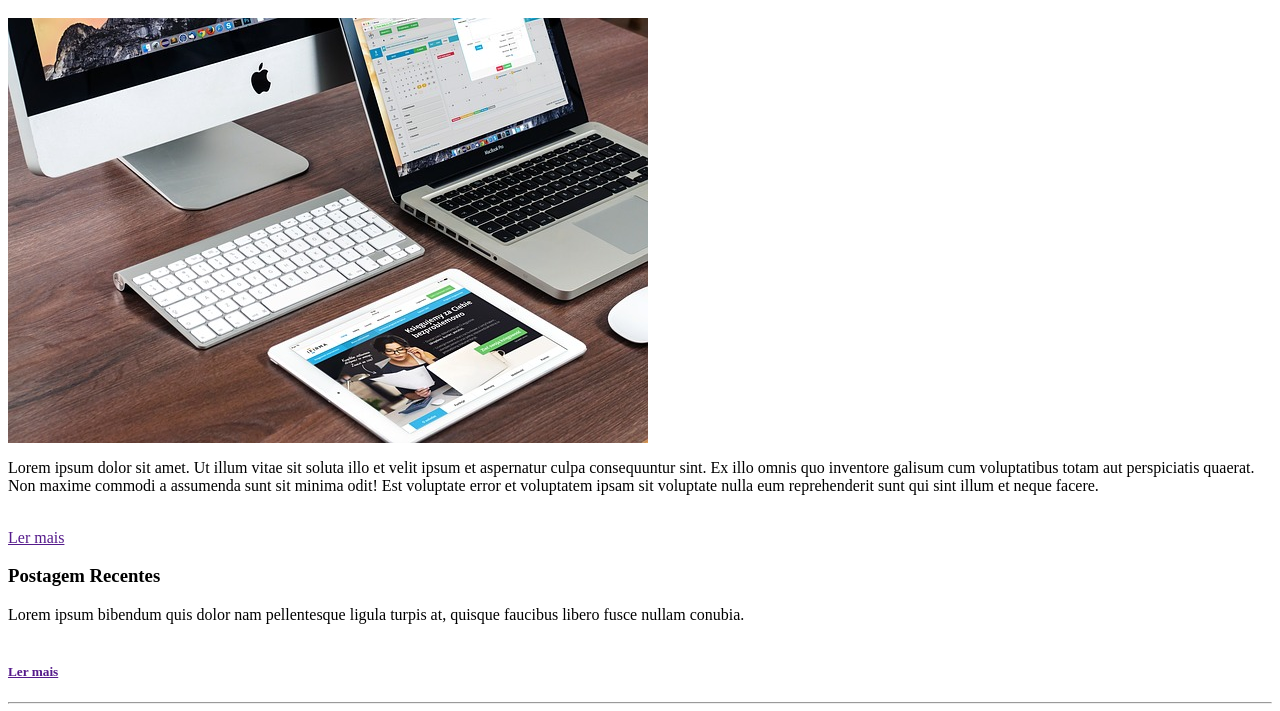
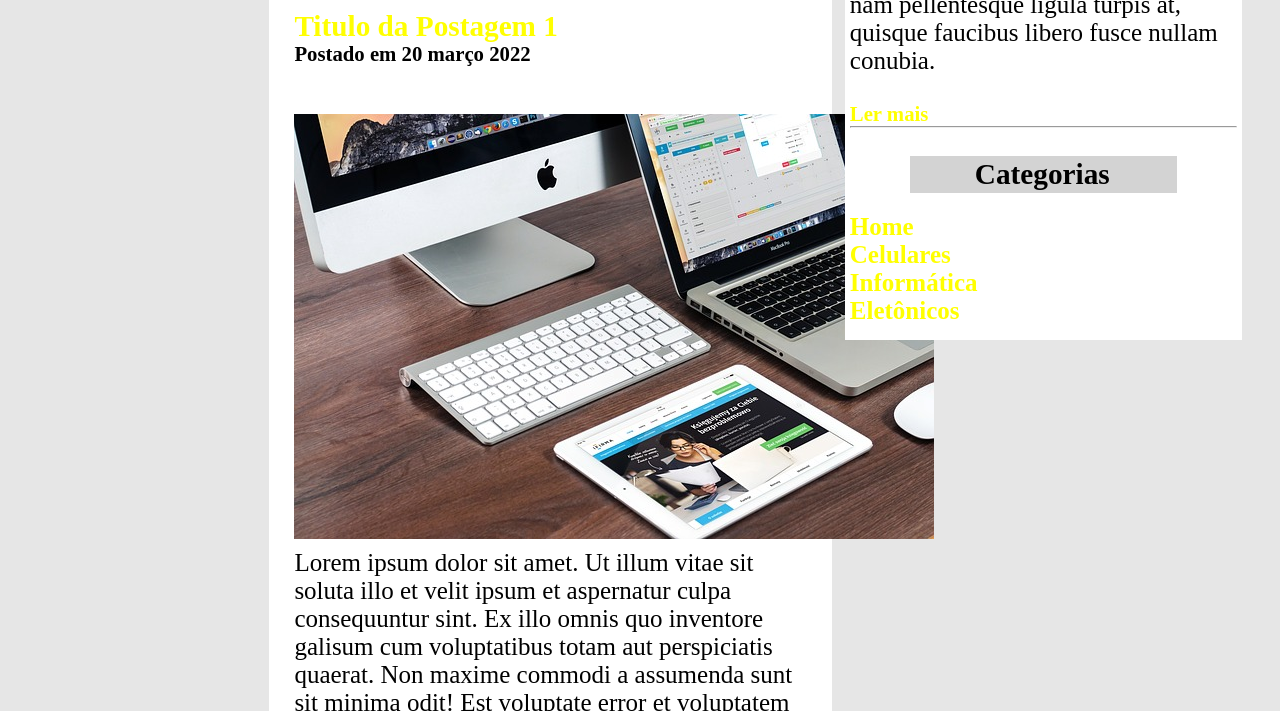
Before and after one commit to GabrielAlvesB/tecblog, a plain HTML site: page index.html in a window 1280 px wide. Shown: the part 172-883 px from the top of the page. Drawn offline with Linux system fonts and the light colour scheme.

Commit message:
Ajustes no estilo

```diff
--- a/index.html
+++ b/index.html
@@ -5,7 +5,7 @@
     <meta name="viewport" content="width=device-width, initial-scale=1.0">
     <title>tecblog</title>
 
-    <link rel="stylesheet" href="/estilo/estilo.css">
+    <link rel="stylesheet" href="style.css">
 </head>
 <body>
     <div id="topo"><!--Inicio do Topo-->
```
